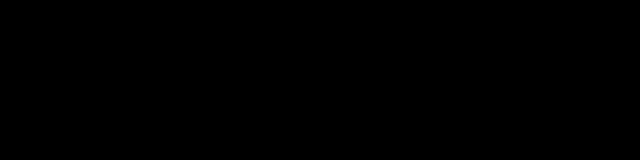
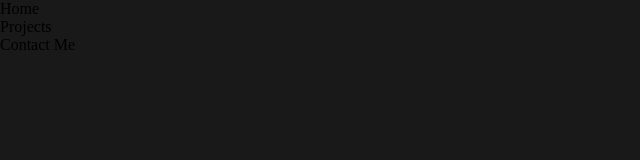
Before and after one commit to gerokal/gerokal.github.io, a plain HTML site: page index.html in a window 1280 px wide. Shown: the whole page, without its empty margins (0-640 px from the left). Drawn offline with Linux system fonts and the light colour scheme.

Commit message:
add bg color in style.css and html structure in index.html

```diff
--- a/index.html
+++ b/index.html
@@ -4,7 +4,30 @@
     <meta charset="UTF-8" />
     <meta name="viewport" content="width=device-width, initial-scale=1.0" />
     <link rel="stylesheet" href="style.css" />
-    <title><--Geis | Dev--></title>
+    <title><-- Geis | Web Developer --></title>
   </head>
-  <body></body>
+  <body>
+    <header>
+      <div class="flex container">
+        <div class="logo"></div>
+        <div class="navbar">
+          <nav class="flex">
+            <ul>
+              <li>Home</li>
+              <li>Projects</li>
+              <li>Contact Me</li>
+            </ul>
+          </nav>
+        </div>
+      </div>
+    </header>
+    <main>
+      <div class="flex container">
+        <div class="item" id="hero"></div>
+        <div class="item" id="projects"></div>
+        <div class="item" id="contact"></div>
+      </div>
+    </main>
+    <footer></footer>
+  </body>
 </html>
--- a/style.css
+++ b/style.css
@@ -4,5 +4,5 @@
     padding: 0;
 }
 body {
-    background-color: black;
+    background-color: rgb(25, 25, 25);
 }
```
